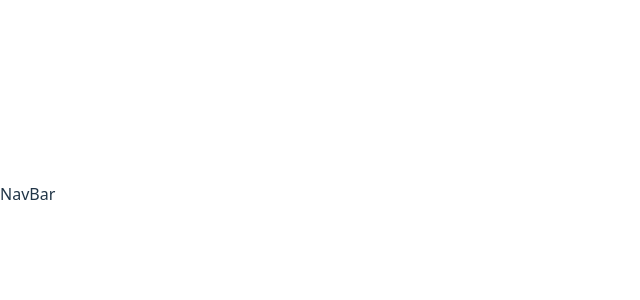
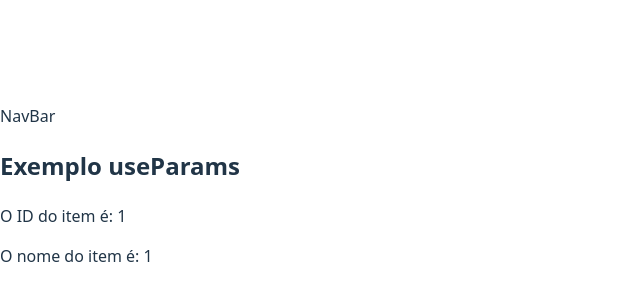
Before and after one commit to KlausKurth/ReactSkills, a React (Vite) app in the folder my-react-app/: page /item/1/1 in a window 1280 px wide. Before the commit this address had no page. Shown: the part 206-506 px from the top of the page, without its empty margins (0-640 px from the left). Built offline with nearby package versions, Linux system fonts and the light colour scheme.

Commit message:
FEAT novos modelos de exemplo adicionados

```diff
--- a/my-react-app/src/App.jsx
+++ b/my-react-app/src/App.jsx
@@ -21,6 +21,7 @@ import UsuarioProvider from './components/Hooks/UsuarioContext'; //import nomead
 import HookUseTransition from './components/Hooks/HookUseTransition';
 import HookUseDeferredValue from './components/Hooks/HookUseDeferredValue';
 import HookUseInsertionEffect from './components/Hooks/HookUseInsertionEffect';
+import HookUseParams from './components/Hooks/HookUseParams';
 
 
 const App = () => {
@@ -48,6 +49,8 @@ const App = () => {
           <Route path="/hookusetransition" element={<HookUseTransition/>}/>
           <Route path="/hookusedferredvalue" element={<HookUseDeferredValue/>}/>
           <Route path="/hookuseinsertioneffect" element={<HookUseInsertionEffect/>}/>
+          {/* Parâmetros dinâmicos na URL */}
+          <Route path="/item/:id/:nome" element={<HookUseParams/>}/>
         </Routes>
       </UsuarioProvider>
     </BrowserRouter>
--- /dev/null
+++ b/my-react-app/src/components/Hooks/HookUseParams.jsx
@@ -0,0 +1,22 @@
+// useParams é um hook do React Router que permite acessar parâmetros dinâmicos da URL. Ele retorna um objeto com todas as partes da URL definidas com :param.
+//Quando usar: Sempre que você precisa ler informações da URL dentro do componente, sem precisar passar via props.Exemplo: IDs de usuários, produtos, posts, etc.
+
+import React from 'react'
+import { useParams } from 'react-router-dom'
+
+function HookUseParams() {
+    // Pega os parâmetros da URL
+    const { id, nome} = useParams();
+
+    console.log("useParams retornou:", {id , nome});
+
+  return (
+    <div>
+        <h2>Exemplo useParams</h2>
+        <p>O ID do item é: {id}</p>
+        <p>O nome do item é: {nome}</p>
+    </div>
+  );
+}
+
+export default HookUseParams
```
